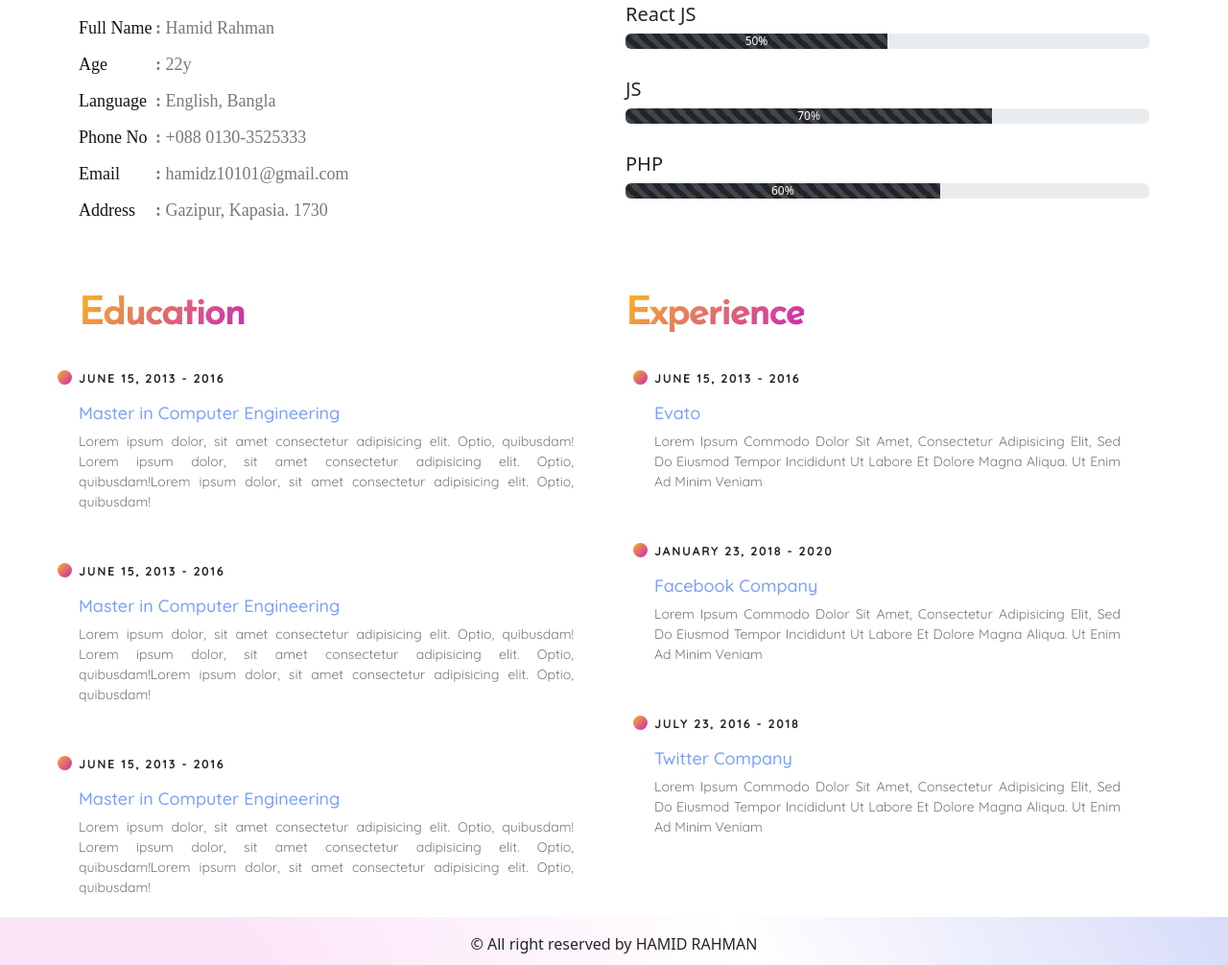
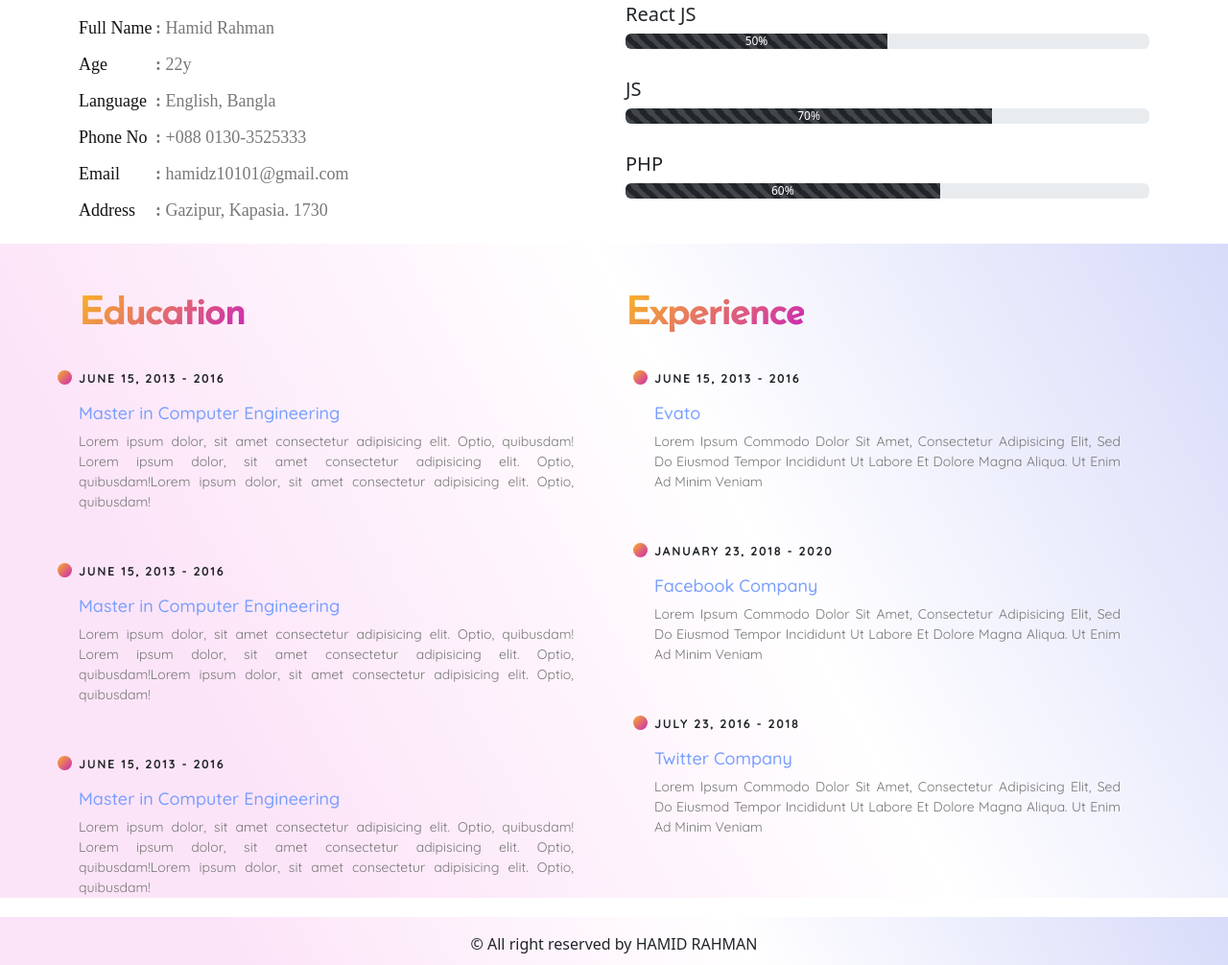
Before and after one commit to hamid-rahman/portfolio, a plain HTML site: page about-me.html in a window 1280 px wide. Shown: the part 1135-2141 px from the top of the page at 96% size. Drawn offline with Linux system fonts and the light colour scheme.

Commit message:
finished

```diff
--- a/dist/css/style.css
+++ b/dist/css/style.css
@@ -445,6 +445,10 @@ body{
 /* about-main-bio */
 
 /* .achievement part */
+#achievement{
+    background: #d8dbf9;
+    background: linear-gradient(241deg,#d8dbf9 0%, #ffffff 40%, #fce4f8 80%);
+}
 .achievement-left{
     margin-right: 30px;
 }
```
Also changed, not shown: index.html (+2 -2 lines).
